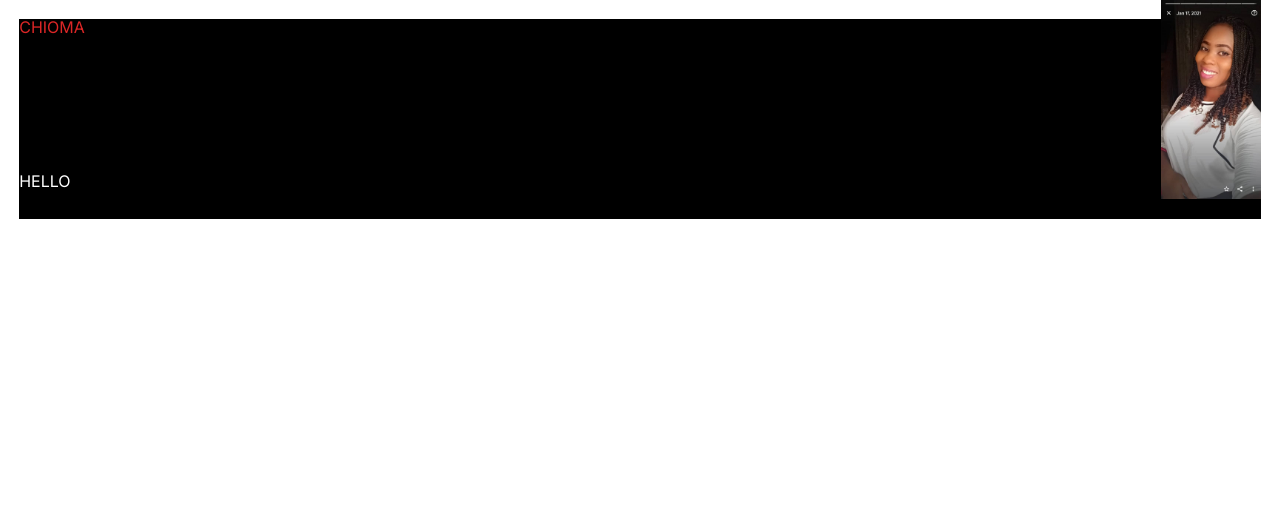
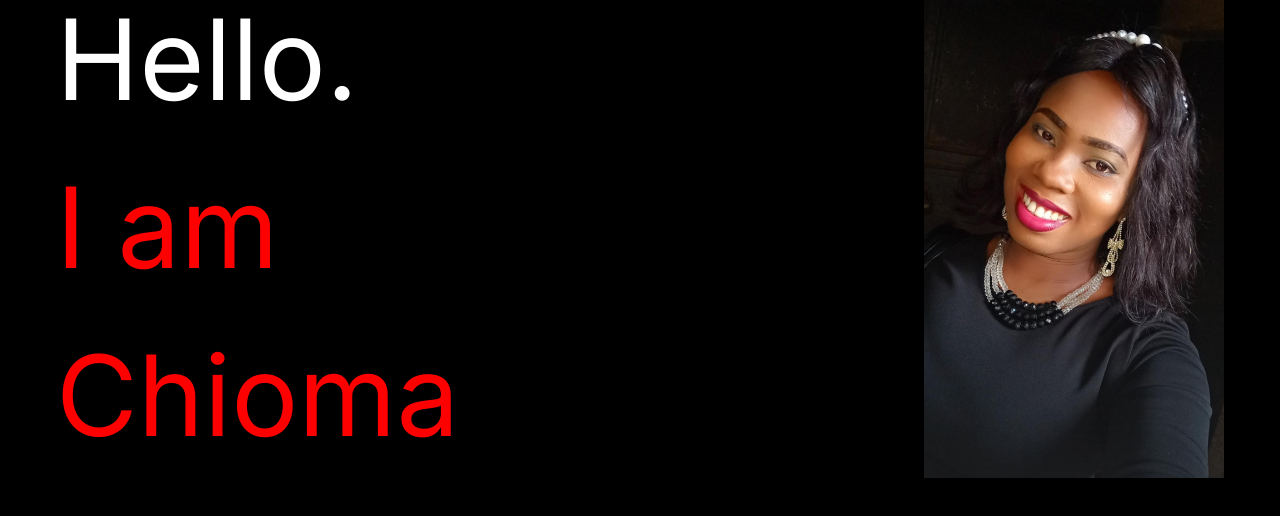
Before and after one commit to chiomaubaezuonu/my-portfolio, a Next.js app: page / in a window 1280 px wide. Shown: the top 516 px of the page. Built offline with nearby package versions, Linux system fonts and the light colour scheme.

Commit message:
Added animation with framer motion to the  texts on landing page

```diff
--- a/app/globals.css
+++ b/app/globals.css
@@ -1,7 +1,3 @@
 @tailwind base;
 @tailwind components;
 @tailwind utilities;
-
-body{
-  padding : 1.2rem
-}
--- /dev/null
+++ b/app/landing/landing.module.css
@@ -0,0 +1,20 @@
+/* * {
+    padding: 0;
+    box-sizing: border-box;
+    margin: 0;
+} */
+.container{
+    display: flex;
+    justify-content: space-between;
+    align-items: center;
+}
+.bigText {
+    font-size: 7rem;
+    cursor: pointer;
+    color: red;
+}
+ .whiteText{
+    color: #fff;
+    font-size: 7rem;
+    cursor: pointer;
+}
--- a/app/landing/page.tsx
+++ b/app/landing/page.tsx
@@ -1,16 +1,32 @@
 "use client"
-import { motion } from 'framer-motion'
+import { motion as m } from 'framer-motion'
 import Image from 'next/image'
-import me from '../me.jpeg'
+import me2 from '../me2.jpeg'
+import styles from './landing.module.css'
 
 
 const LandingPage = () => {
     return (
-        <div className='flex justify-between'>
+        <div className='flex justify-between px-14 bg-black h-screen'>
             <div className='landing-page'>
-                <motion.h1 animate={{ y: 150 }} className='text-white'>HELLO</motion.h1><br />
-                <motion.h1 animate={{ y: -120 }} className='text-red-600'>I AM</motion.h1><br />
-                <motion.h1 animate={{ y: -100 }} className='text-red-600'>CHIOMA</motion.h1><br />
+                <m.h1
+                    initial={{ opacity: 0 }}
+                    animate={{ y: -25, opacity: 1, scale: 1 }}
+                    transition={{ ease: "easeOut", duration: 0.5 }}
+                    className={`${styles.whiteText} ${styles.bigText}`}>Hello.
+                </m.h1>
+                <m.h1
+                    initial={{ opacity: 0 }}
+                    animate={{ y: -25, opacity: 1, scale: 1 }}
+                    transition={{ ease: "easeOut", delay: 0.5, duration: 0.5 }}
+                    className={styles.bigText}>I am
+                </m.h1>
+                <m.h1
+                    initial={{ opacity: 0 }}
+                    animate={{ y: -25, opacity: 1, scale: 1 }}
+                    transition={{ ease: "easeOut", delay: 1, duration: 1 }}
+                    className={styles.bigText}>Chioma
+                </m.h1>
             </div>
             {/* <motion.div className='bg-orange-500 p-6 border-r-emerald-500'
                 animate={{ y: 100 }}
@@ -18,10 +34,10 @@ const LandingPage = () => {
             >
                 Hello
             </motion.div> */}
-            <motion.div  animate={{ y: -20 }}
+            <m.div animate={{ y: -20 }}
                 transition={{ ease: "easeIn", duration: 2 }}>
-                <Image src={me} alt="my-profile" width={100} height={70} />
-            </motion.div>
+                <Image src={me2} alt="my-profile" width={300} height={700} />
+            </m.div>
 
         </div>
     )
--- a/app/page.tsx
+++ b/app/page.tsx
@@ -3,7 +3,7 @@ import LandingPage from "./landing/page";
 
 export default function Home() {
   return (
-    <div className="bg-black h-full">
+    <div>
       <LandingPage />
     </div>
   )
```
Also changed, not shown: app/me.jpeg (deleted), app/me2.jpeg (added).
